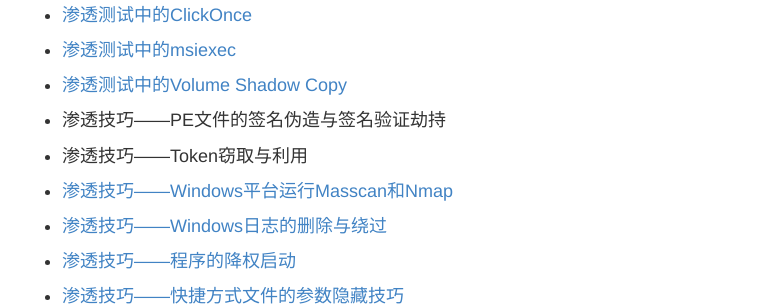
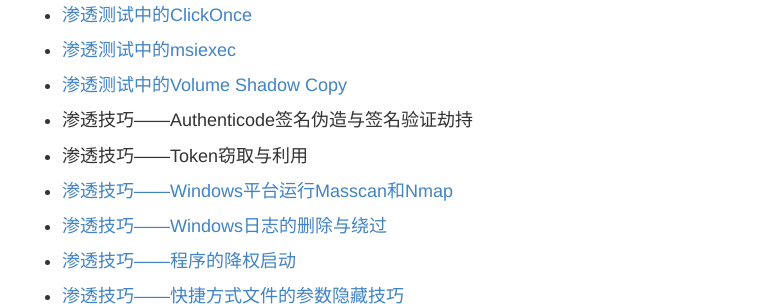
Before and after one commit to 3gstudent/backup-3gstudent.github.io, a Jekyll site: the page built from about.md, in a window 1280 px wide and 900 px high, scrolled down 3832 px. Shown: the part 150-456 px from the top of the window, without its empty margins (248-1031 px from the left). Built offline with Jekyll 4.4.1, drawn with Linux system fonts in a browser that asks for light colours.

Commit message:
Update about.md

```diff
--- a/about.md
+++ b/about.md
@@ -236,7 +236,7 @@ Github:   [3gstudent](https://github.com/3gstudent)
  [渗透测试中的Volume Shadow Copy](https://3gstudent.github.io/3gstudent.github.io/%E6%B8%97%E9%80%8F%E6%B5%8B%E8%AF%95%E4%B8%AD%E7%9A%84Volume-Shadow-Copy/)
 
 -
- 渗透技巧——PE文件的签名伪造与签名验证劫持
+ 渗透技巧——Authenticode签名伪造与签名验证劫持
 
 -
  渗透技巧——Token窃取与利用
```
